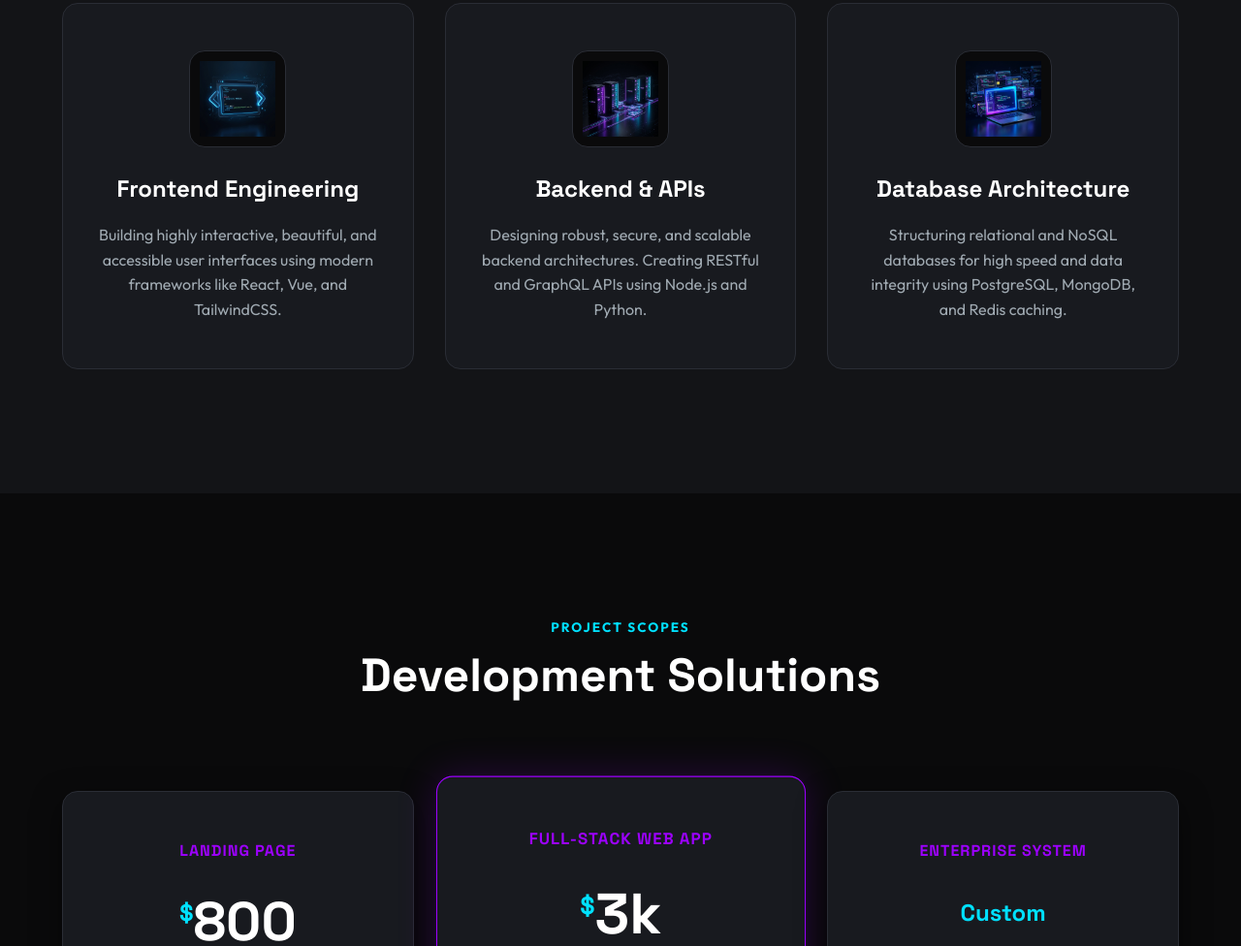
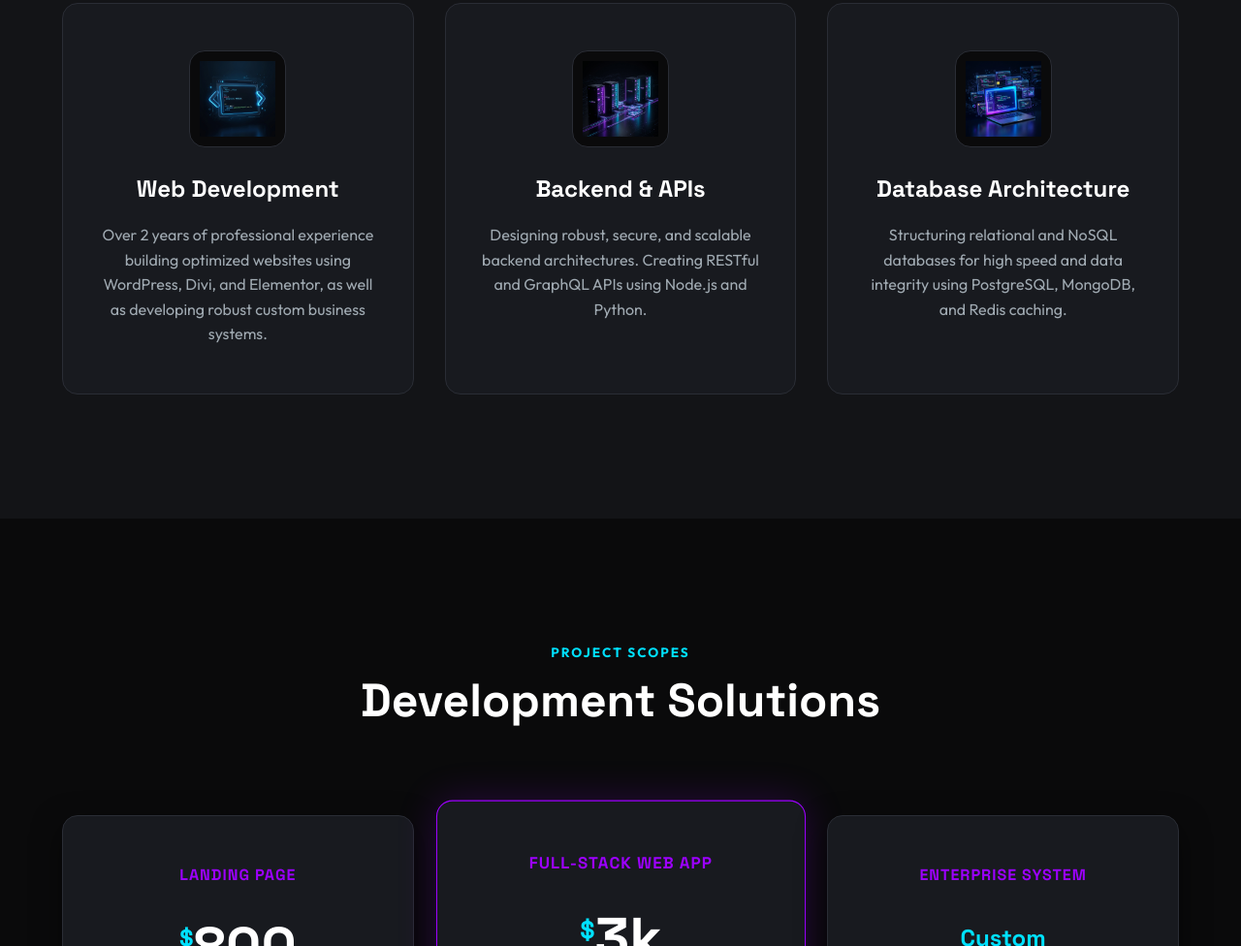
Before and after one commit to cirilosere51/Portfolio, a website: page index.html in a window 1280 px wide. Shown: the part 1164-2140 px from the top of the page at 97% size. Drawn offline with Linux system fonts and the light colour scheme.

Commit message:
new update

```diff
--- a/index.html
+++ b/index.html
@@ -50,8 +50,8 @@
                         <div class="service-icon">
                             <img src="dev_frontend_1775879819823.png" alt="Frontend Development">
                         </div>
-                        <h3>Frontend Engineering</h3>
-                        <p>Building highly interactive, beautiful, and accessible user interfaces using modern frameworks like React, Vue, and TailwindCSS.</p>
+                        <h3>Web Development</h3>
+                        <p>Over 2 years of professional experience building optimized websites using WordPress, Divi, and Elementor, as well as developing robust custom business systems.</p>
                     </div>
                     <div class="service-card reveal delay-1">
                         <div class="service-icon">
```
